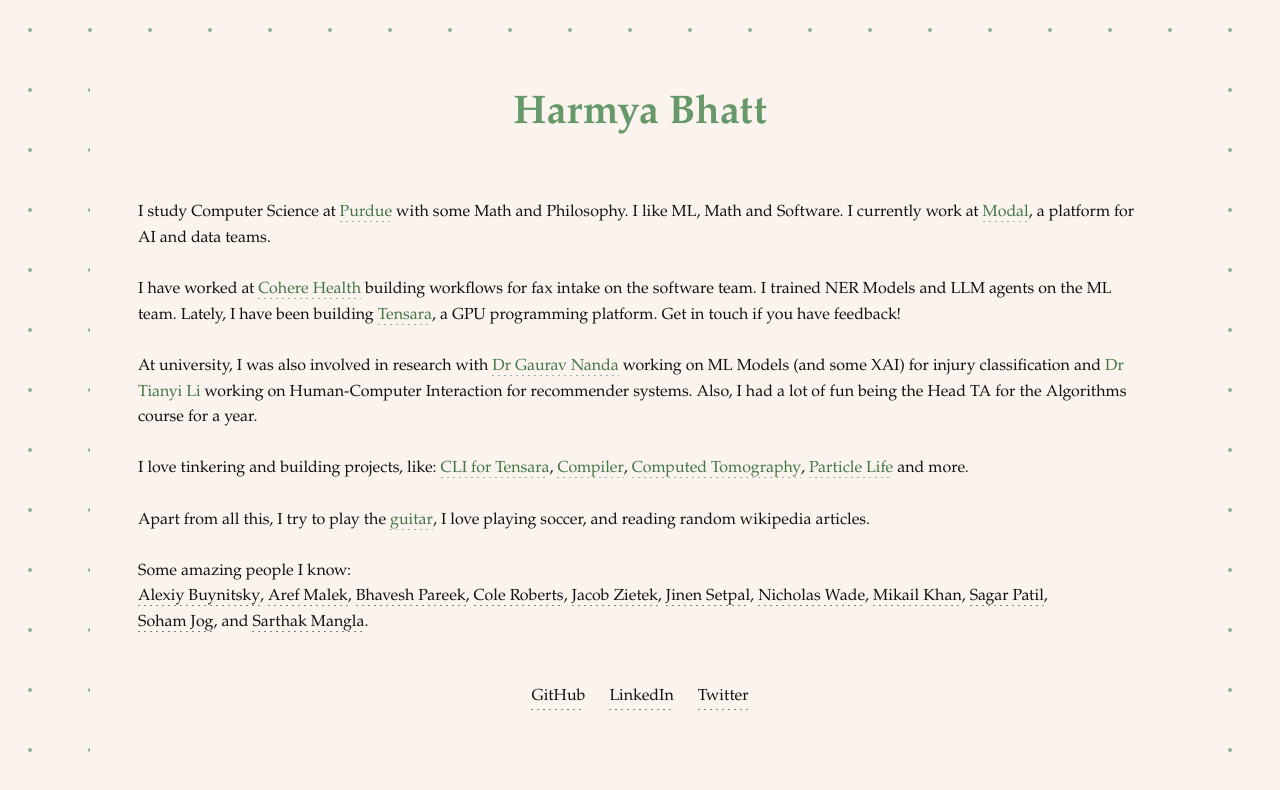
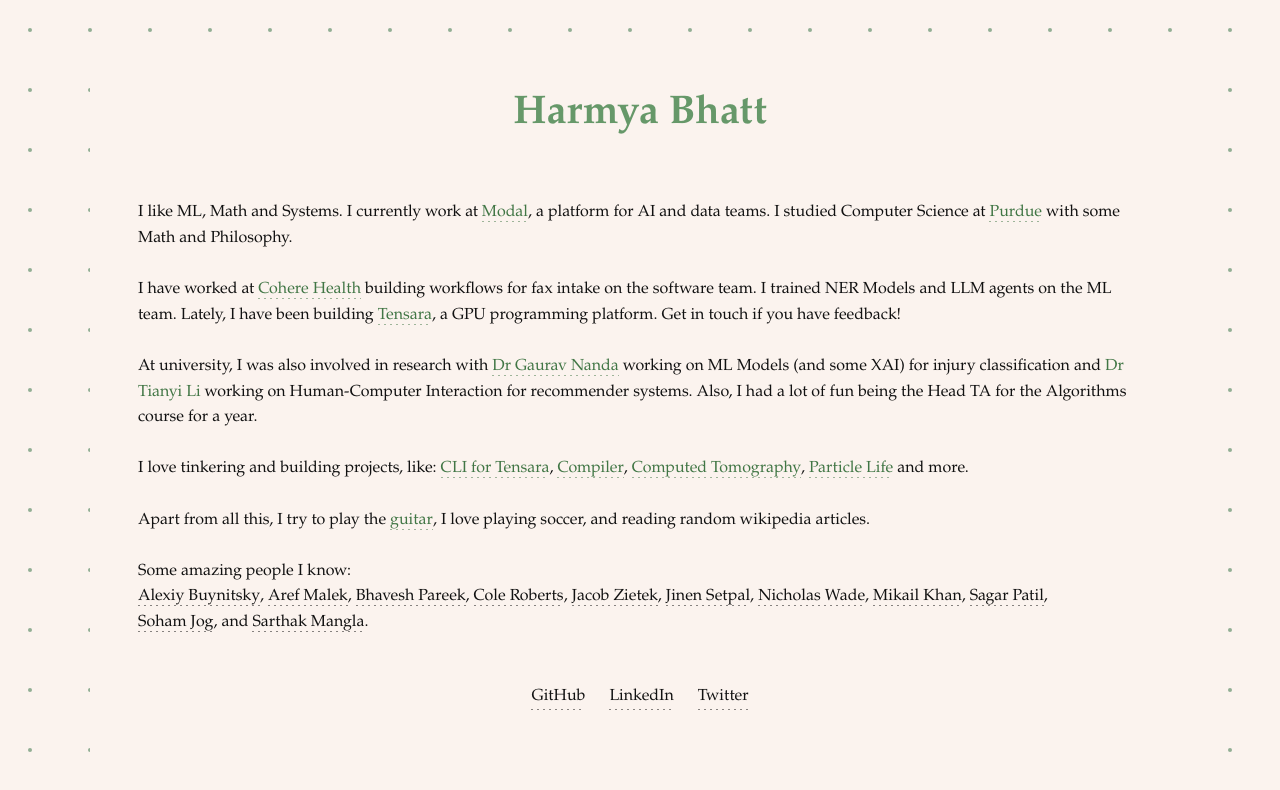
Before and after one commit to harmya/harmya.github.io, a SvelteKit app: page / in a window 1280 px wide. Shown: the top 790 px of the page. Built offline with nearby package versions, Linux system fonts and the light colour scheme; a web font is replaced by a local one.

Commit message:
Update +page.svelte

```diff
--- a/src/routes/+page.svelte
+++ b/src/routes/+page.svelte
@@ -159,9 +159,10 @@
 
         <div class="about">
           <p>
-            I study Computer Science at <a href="https://www.cs.purdue.edu/" target="_blank" rel="noopener noreferrer">Purdue</a>
-            with some Math and Philosophy. I like ML, Math and Software. I currently work at
-            <a href="https://www.modal.com/" target="_blank" rel="noopener noreferrer">Modal</a>, a platform for AI and data teams.
+            I like ML, Math and Systems. I currently work at
+            <a href="https://www.modal.com/" target="_blank" rel="noopener noreferrer">Modal</a>, a platform for AI and data teams. I studied Computer Science at
+            <a href="https://www.cs.purdue.edu/" target="_blank" rel="noopener noreferrer">Purdue</a>
+            with some Math and Philosophy.
           </p>
           <br>
 
```
